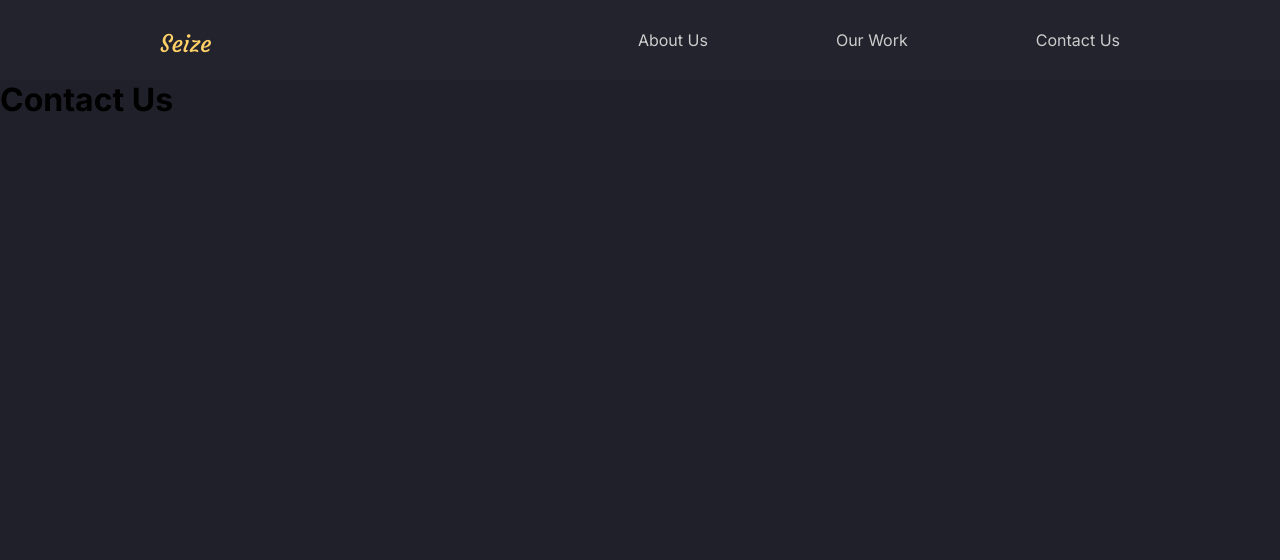
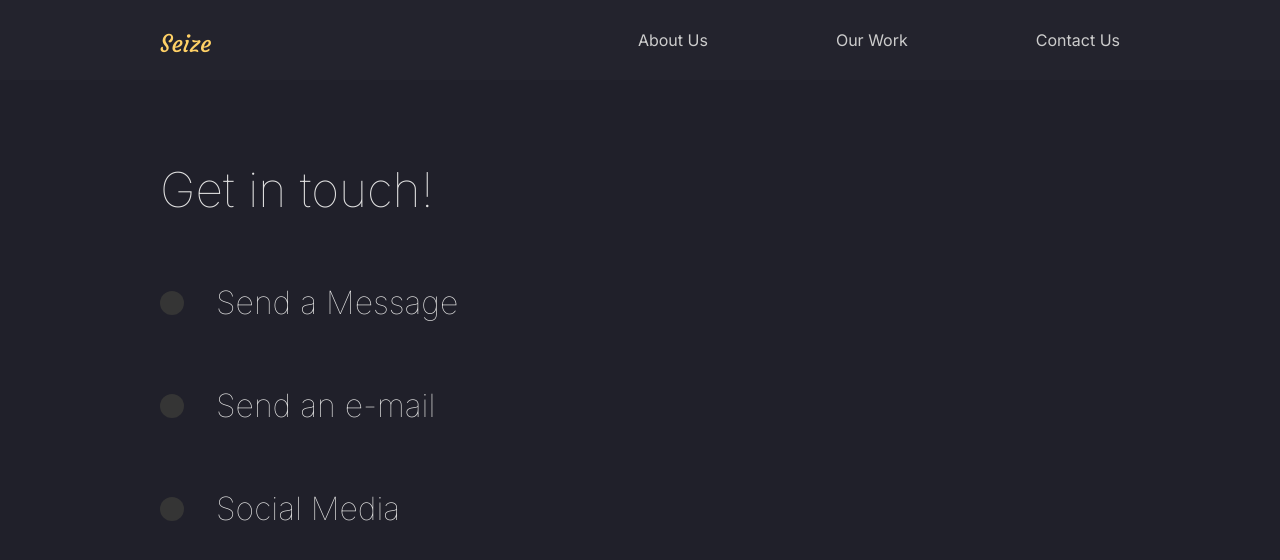
Before and after one commit to nidhi-kala/react-code, a React (Create React App) app in the folder seize/: page /contact in a window 1280 px wide. Shown: the top 560 px of the page. Built offline with nearby package versions, Linux system fonts and the light colour scheme.

Commit message:
layout issues fixed, nav bar sticky

```diff
--- a/seize/src/animation.js
+++ b/seize/src/animation.js
@@ -88,3 +88,14 @@ export const sliderContainer = {
     },
   },
 };
+
+export const scrollReveal = {
+  hidden: { opacity: 0, scale: 1.2, transition: { duration: 0.5 } },
+  show: {
+    opacity: 1,
+    scale: 1,
+    transition: {
+      duration: 0.5,
+    },
+  },
+};
--- a/seize/src/components/FaqSection.js
+++ b/seize/src/components/FaqSection.js
@@ -2,12 +2,12 @@ import styled from "styled-components";
 import { About } from "../styles";
 import { AnimateSharedLayout } from "framer-motion";
 import Toggle from "./Toggle";
-import { fade } from "../animation";
+import { fade, scrollReveal } from "../animation";
 import { useScroll } from "./useScroll";
 const FaqSection = () => {
   const [element, controls] = useScroll();
   return (
-    <Faq variants={fade} animate={controls} ref={element}>
+    <Faq variants={scrollReveal} animate={controls} ref={element}>
       <h2>
         Need to know more? <span>FAQ</span>{" "}
       </h2>
--- a/seize/src/components/GlobalStyles.js
+++ b/seize/src/components/GlobalStyles.js
@@ -10,6 +10,7 @@ box-sizing: border-box;
 body{
   background: #20202a;
   font-family: 'Inter', sans-serif;
+  overflow-x: hidden;
 }
 
 button{
--- a/seize/src/components/Nav.js
+++ b/seize/src/components/Nav.js
@@ -39,6 +39,9 @@ const StyledNav = styled.div`
   margin: auto;
   justify-content: space-between;
   background-color: #23232d;
+  position: sticky;
+  top: 0;
+  z-index: 10;
   h1 {
     .link {
       color: #ffd166;
--- a/seize/src/components/ServicesSection.js
+++ b/seize/src/components/ServicesSection.js
@@ -4,13 +4,13 @@ import diaphragm from "../img/diaphragm.svg";
 import money from "../img/money.svg";
 import teamwork from "../img/teamwork.svg";
 import { About, Description, Hide, Image } from "../styles";
-import { fade } from "../animation";
+import { scrollReveal } from "../animation";
 import { useScroll } from "./useScroll";
 
 const ServiceSection = () => {
   const [element, controls] = useScroll();
   return (
-    <Service variants={fade} animate={controls} ref={element}>
+    <Service variants={scrollReveal} animate={controls} ref={element}>
       <Description>
         <h2>
           High <span>quality</span>
--- a/seize/src/pages/ContactUs.js
+++ b/seize/src/pages/ContactUs.js
@@ -1,17 +1,74 @@
 import { motion } from "framer-motion";
-import { PageAnimation } from "../animation";
+import { PageAnimation, titleAnim } from "../animation";
+import styled from "styled-components";
 
 const ContactUs = () => {
   return (
-    <motion.div
+    <ContactStyle
       variants={PageAnimation}
       initial="hidden"
       animate="show"
       exit="exit"
     >
-      <h1>Contact Us</h1>
-    </motion.div>
+      <Title>
+        <Hide>
+          <motion.h2 variants={titleAnim}>Get in touch!</motion.h2>
+        </Hide>
+      </Title>
+      <div>
+        <Hide>
+          <Social variants={titleAnim}>
+            <Circle />
+            <h2> Send a Message</h2>
+          </Social>
+        </Hide>
+        <Hide>
+          <Social variants={titleAnim}>
+            <Circle />
+            <h2> Send an e-mail</h2>
+          </Social>
+        </Hide>
+        <Hide>
+          <Social variants={titleAnim}>
+            <Circle />
+            <h2>Social Media</h2>
+          </Social>
+        </Hide>
+      </div>
+    </ContactStyle>
   );
 };
 
+const ContactStyle = styled(motion.div)`
+  padding: 5rem 10rem;
+  color: #e0e0e0;
+  min-height: 90vh;
+`;
+const Title = styled.div`
+  margin-bottom: 2rem;
+  color: #e2e2e2;
+  h2 {
+    font-size: 3rem;
+  }
+`;
+
+const Hide = styled.div`
+  overflow: hidden;
+`;
+
+const Social = styled(motion.div)`
+  display: flex;
+  align-items: center;
+  h2 {
+    margin: 2rem;
+    font-size: 2rem;
+  }
+`;
+
+const Circle = styled(motion.div)`
+  border-radius: 50%;
+  width: 1.5rem;
+  height: 1.5rem;
+  background: #353535;
+`;
 export default ContactUs;
--- a/seize/src/pages/OurWork.js
+++ b/seize/src/pages/OurWork.js
@@ -9,7 +9,11 @@ import {
   sliderContainer,
 } from "../animation";
 
+import { useScroll } from "../components/useScroll";
+
 const OurWork = () => {
+  const [element, controls] = useScroll();
+  const [element2, controls2] = useScroll();
   return (
     <Work variants={PageAnimation} initial="hidden" animate="show" exit="exit">
       <motion.div variants={sliderContainer}>
@@ -37,9 +41,9 @@ const OurWork = () => {
           </Hide>
         </a>
       </Movie>
-      <Movie>
+      <Movie ref={element} variants={fade} animate={controls}>
         <h2>The Proposal</h2>
-        <div className="line" variants={lineAnim}></div>
+        <motion.div className="line" variants={lineAnim}></motion.div>
         <a
           //href="https://player.vimeo.com/video/438464723"
           href="https://vod-progressive.akamaized.net/exp=1672462776~acl=%2Fvimeo-prod-skyfire-std-us%2F01%2F2692%2F17%2F438464723%2F1914425087.mp4~hmac=0e021589d8f236af6f9bc8346312448ec524da3375224af7a099d649a20612d9/vimeo-prod-skyfire-std-us/01/2692/17/438464723/1914425087.mp4"
@@ -57,9 +61,9 @@ const OurWork = () => {
           </Hide>
         </a>
       </Movie>
-      <Movie>
+      <Movie ref={element2} variants={fade} animate={controls2}>
         <h2>The Celebration</h2>
-        <div className="line" variants={lineAnim}></div>
+        <motion.div className="line" variants={lineAnim}></motion.div>
         <a
           href="https://vod-progressive.akamaized.net/exp=1672449680~acl=%2Fvimeo-prod-skyfire-std-us%2F01%2F4287%2F14%2F371435410%2F1541921537.mp4~hmac=6f32cd419a8f48b9c222f68e1c814d75483dabbd4d8ba890713c57571a4ed41b/vimeo-prod-skyfire-std-us/01/4287/14/371435410/1541921537.mp4"
           target="_blank"
@@ -89,7 +93,7 @@ const Work = styled(motion.div)`
   }
 `;
 
-const Movie = styled.div`
+const Movie = styled(motion.div)`
   padding-bottom: 5rem;
   .line {
     height: 0.5rem;
```
